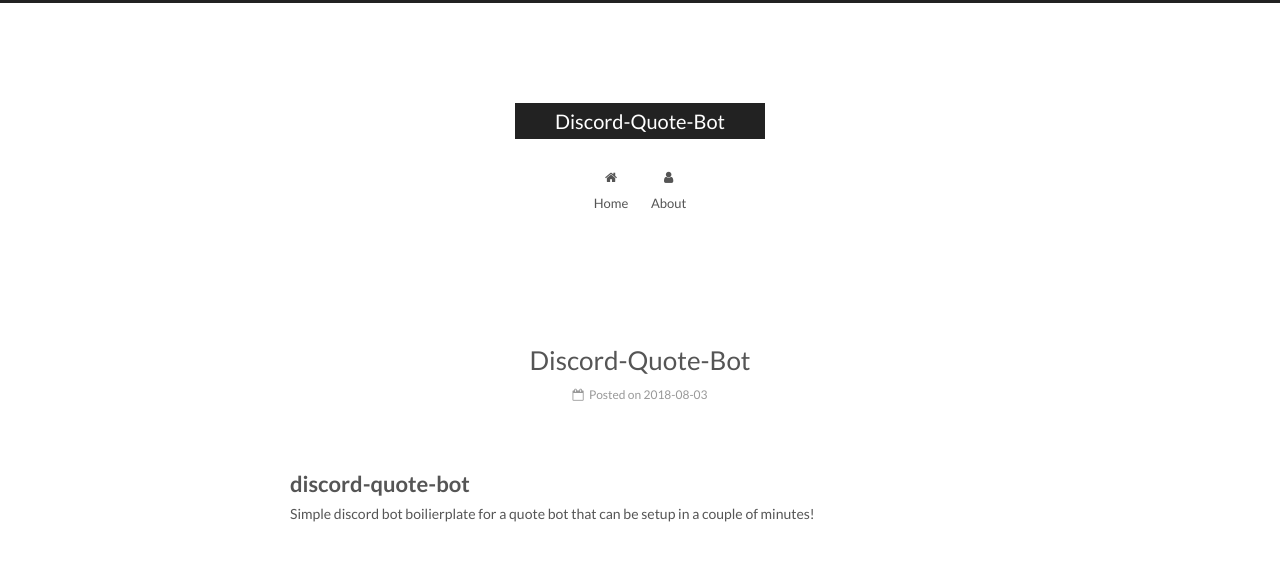
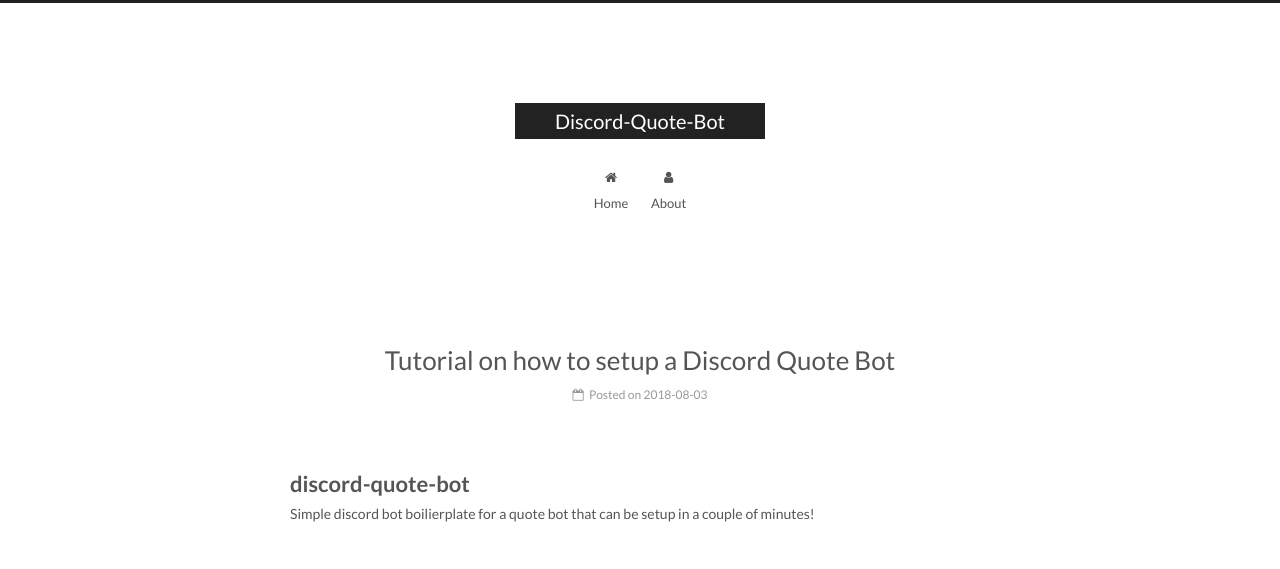
Before and after one commit to L11K/discord-quote-bot, a Jekyll site: the page built from _posts/2018-08-03-Intro.md, in a window 1280 px wide. Shown: the top 569 px of the page. Built offline with Jekyll 4.4.1, drawn with Linux system fonts in a browser that asks for light colours; some of the changed text lies outside the part shown.

Commit message:
Update intro post

```diff
--- a/_posts/2018-08-03-Intro.md
+++ b/_posts/2018-08-03-Intro.md
@@ -1,5 +1,5 @@
 ---
-title: Discord-Quote-Bot
+title: Tutorial on how to setup a Discord Quote Bot
 ---
 
 # discord-quote-bot
```
Also changed, not shown: other parts of _posts/2018-08-03-Intro.md (+1 -1 lines).
